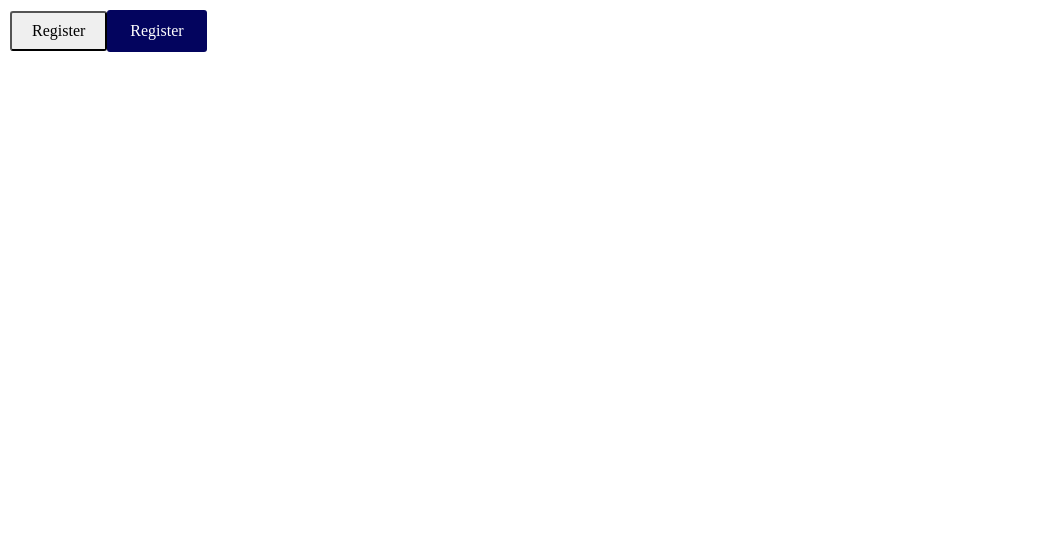
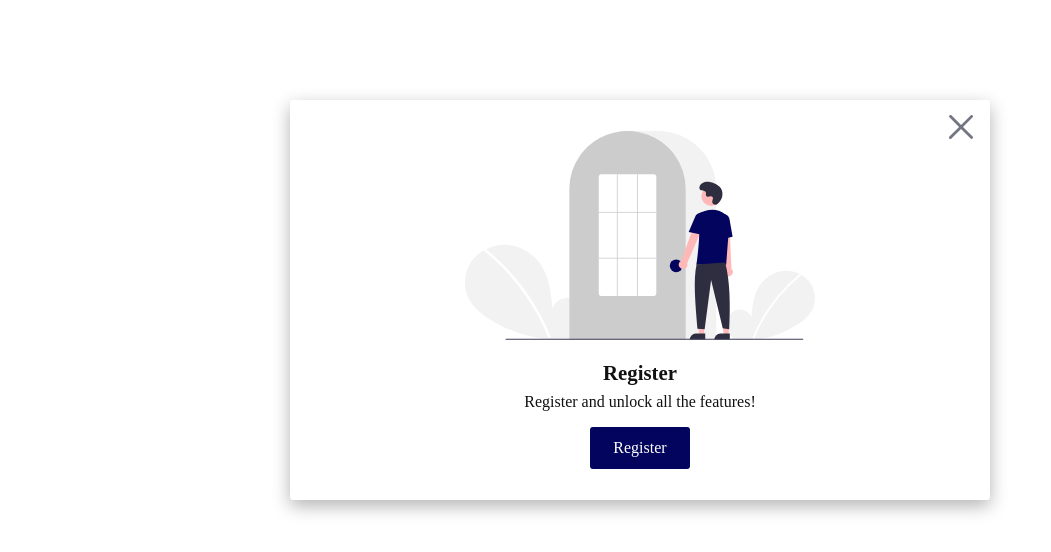
Before and after one commit to cigotete/study-react-design-system-styled-components, a React (Vite) app: page / in a window 1280 px wide. Shown: the top 552 px of the page, without its empty margins (0-1051 px from the left). Built offline with nearby package versions, Linux system fonts and the light colour scheme.

Commit message:
Added modal component.

```diff
--- a/src/App.jsx
+++ b/src/App.jsx
@@ -1,12 +1,14 @@
-import { Button, PrimaryButton } from "./components/button";
+//import { Button, PrimaryButton } from "./components/button";
+import Modal from "./components/modal";
 import { GlobalStyles } from "./utils/index";
 
 export function App() {
 
   return (
     <>
-      <Button>Register</Button>
-      <PrimaryButton> Register</PrimaryButton>
+      {/* <Button>Click me!</Button> */}
+      {/* <PrimaryButton>Click me!</PrimaryButton> */}
+      <Modal />
 
       <GlobalStyles />
     </>
--- /dev/null
+++ b/src/components/modal.jsx
@@ -0,0 +1,66 @@
+import { styled } from "styled-components";
+import { balanced, typescale } from "../utils";
+import registerImg from "../images/register.svg";
+import closeImg from "../images/close.svg";
+import { PrimaryButton } from "./button";
+
+const Container = styled.div`
+  width: 700px;
+  height: 400px;
+  box-shadow: 0 6px 18px rgba(0, 0, 0, 0.3);
+  background-color: ${balanced[100]};
+  color: ${balanced[600]};
+  display: flex;
+  flex-direction: column;
+  justify-content: center;
+  align-items: center;
+  position: absolute;
+  top: 100px;
+  margin-top: auto;
+  margin-left: auto;
+  left: 0;
+  right: 0;
+  margin-left: auto;
+  margin-right: auto;
+  border-radius: 3px;
+`;
+
+const CloseImgContainer = styled.div`
+  position: absolute;
+  top: 15px;
+  right: 15px;
+  width: 26px;
+  height: 26px;
+  padding: 0;
+  cursor: pointer;
+  background: none;
+  border: none;
+`;
+
+const ModalHeader = styled.h3`
+  position: relative;
+  font-size: ${typescale.header3};
+  margin-bottom: 8px;
+`;
+
+const ModalHelper = styled.p`
+  position: relative;
+  margin-top: 0;
+  touch-action: ${typescale.header4};
+`;
+
+const Modal = () => {
+  return (
+    <Container>
+      <CloseImgContainer>
+        <img src={closeImg} />
+      </CloseImgContainer>
+      <img style={{ maxWidth: "350px" }} src={registerImg} />
+      <ModalHeader>Register</ModalHeader>
+      <ModalHelper>Register and unlock all the features!</ModalHelper>
+      <PrimaryButton onClick={() => alert("Clicked!")}>Register</PrimaryButton>
+    </Container>
+  );
+};
+
+export default Modal;
```
Also changed, not shown: src/images/close.svg (added), src/images/register.svg (added).
